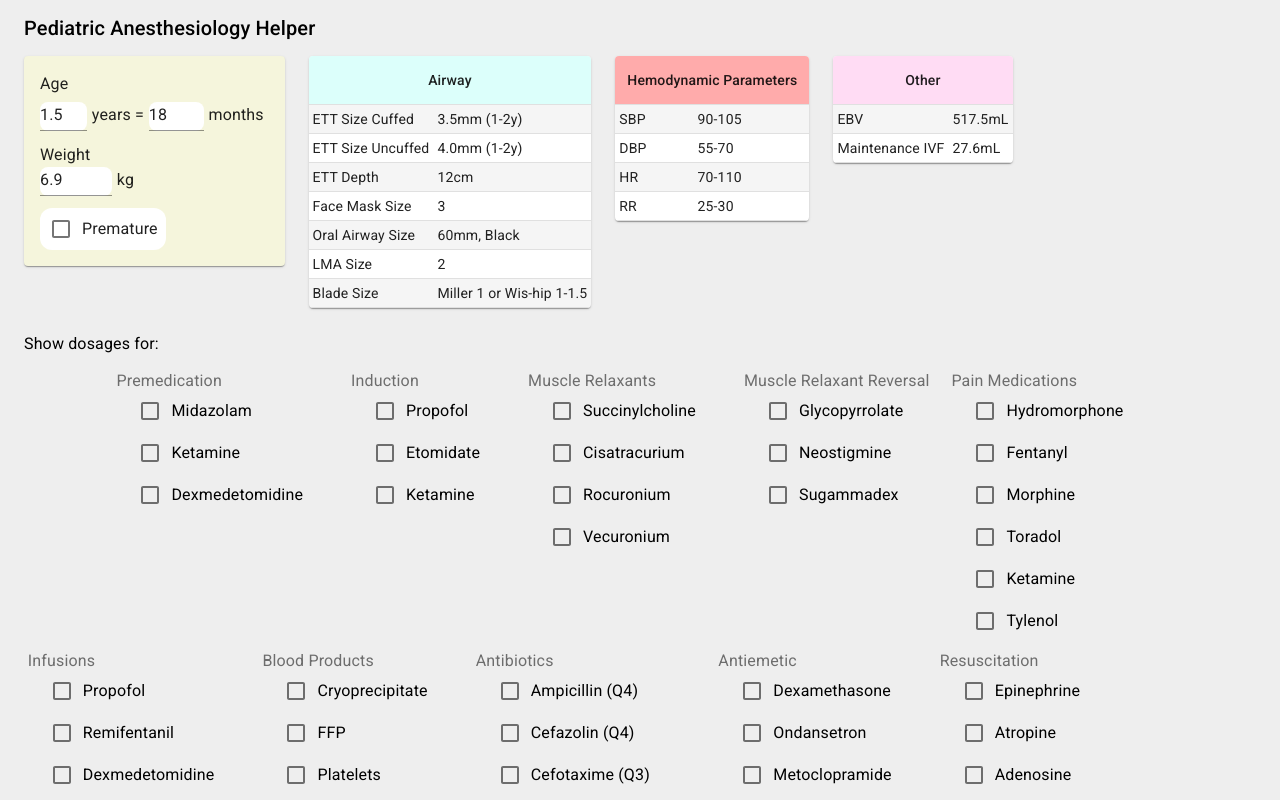
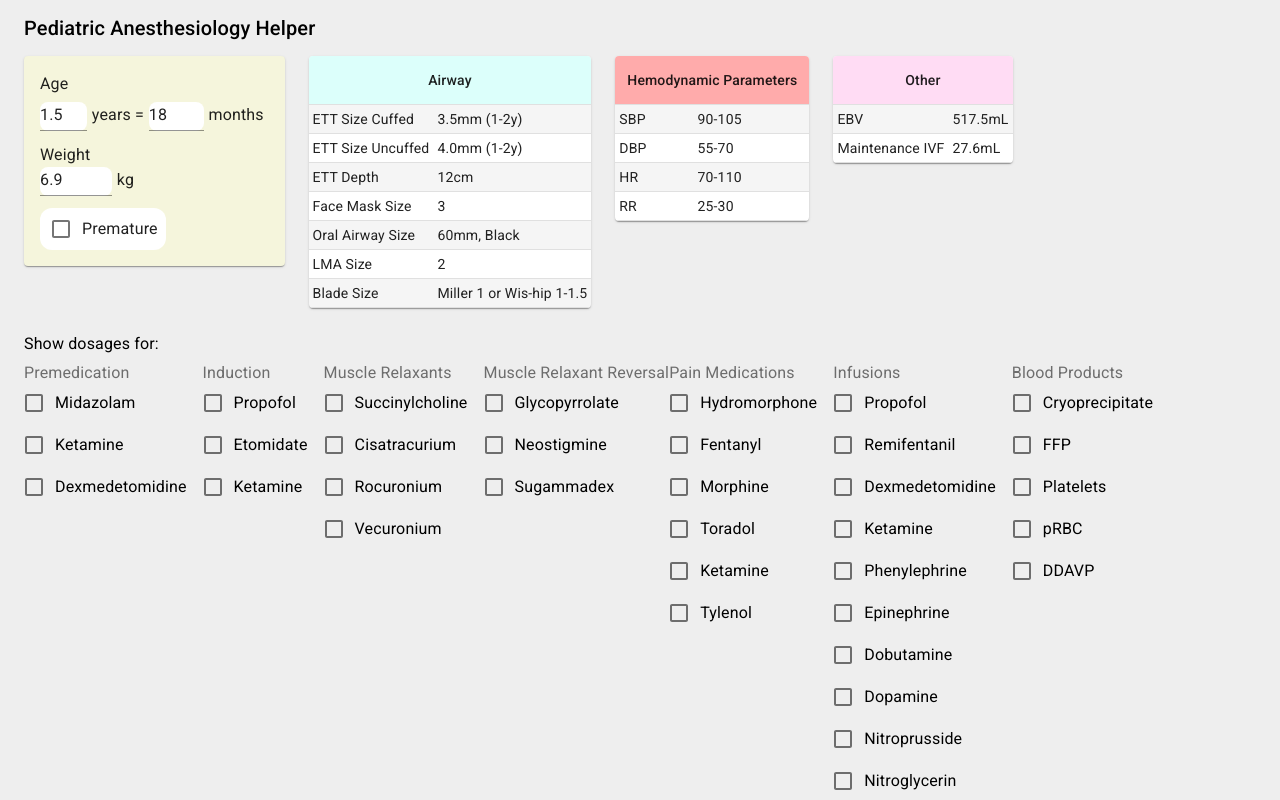
Before and after one commit to carlgao/carlgao.github.io, a React (Create React App) app: page / in a window 1280 px wide. Shown: the top 800 px of the page. Built offline with nearby package versions, Linux system fonts and the light colour scheme; the HTML template or start-up script is replaced by a standard one.

Commit message:
remove Container from MedsInput

```diff
--- a/src/MedsInput.js
+++ b/src/MedsInput.js
@@ -1,7 +1,6 @@
 import React from "react";
 // Components
 import Checkbox from "@material-ui/core/Checkbox";
-import Container from "@material-ui/core/Container";
 import FormControlLabel from "@material-ui/core/FormControlLabel";
 import FormGroup from "@material-ui/core/FormGroup";
 import FormLabel from "@material-ui/core/FormLabel";
@@ -10,14 +9,13 @@ import Typography from "@material-ui/core/Typography";
 
 export default function MedsInput({ categories, onChange }) {
   return (
-    <Grid container spacing={1} justify="center">
+    <Grid container>
       <Grid item xs={12}>
         <Typography gutterBottom>Show dosages for:</Typography>
       </Grid>
       {categories.map(({ cat, meds }, i) => (
         <Grid item key={i}>
           <FormLabel>{cat}</FormLabel>
-          <Container align="left">
           <FormGroup>
             {meds.map(({ med }, j) => (
               <FormControlLabel
@@ -32,7 +30,6 @@ export default function MedsInput({ categories, onChange }) {
               />
             ))}
           </FormGroup>
-          </Container>
         </Grid>
       ))}
     </Grid>
```
Also changed, not shown: 1 other file (tests, documents, lock files or other folders). Lines whose indentation alone changed are shown as unchanged.
